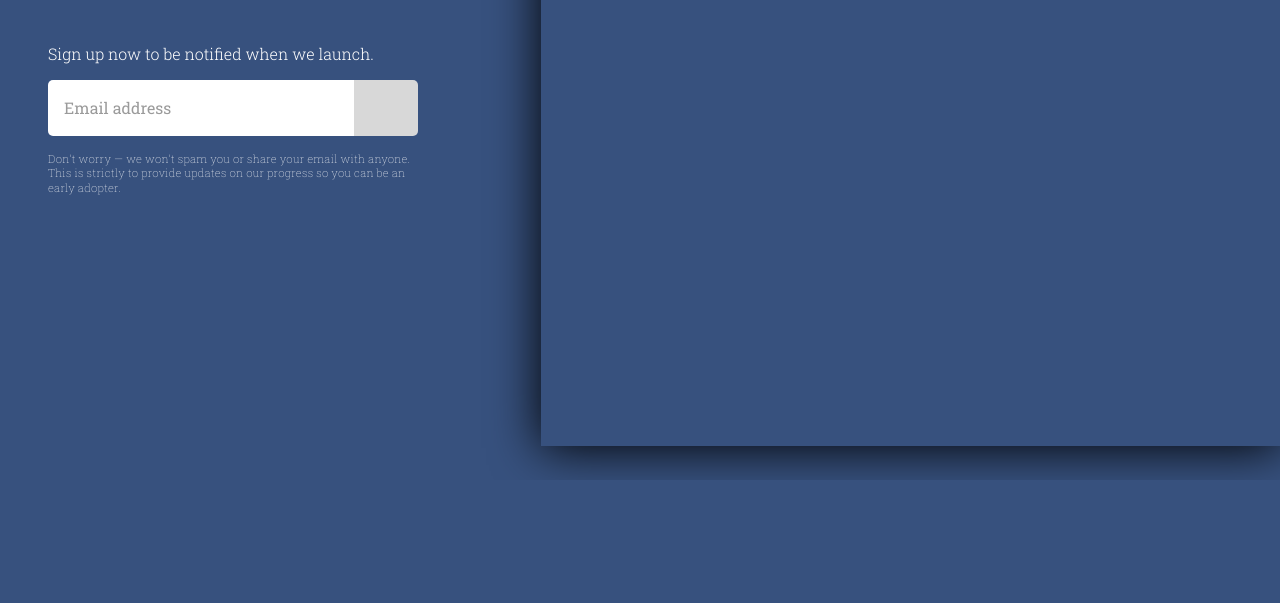
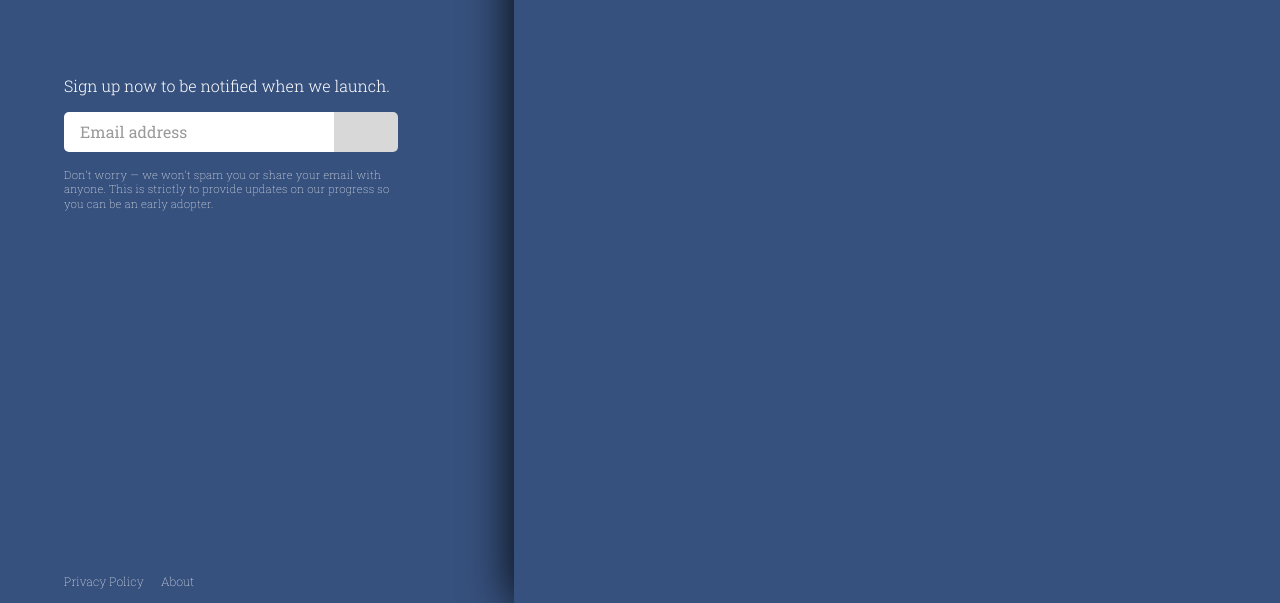
Before and after one commit to austinburks/narya-landing-page, a plain HTML site: page index.html in a window 1280 px wide. Shown: the part 320-923 px from the top of the page. Before the commit the page ends 800 px from the top, so only its background shows below. Drawn offline with Linux system fonts and the light colour scheme.

Commit message:
Tweaked styling across laptop and desktop sizes.

```diff
--- a/css/reset.css
+++ b/css/reset.css
@@ -46,3 +46,7 @@ table {
 	border-collapse: collapse;
 	border-spacing: 0;
 }
+
+*, *::before, *::after {
+	box-sizing: border-box;
+}
--- a/css/style.css
+++ b/css/style.css
@@ -1,9 +1,12 @@
+html, body {
+  min-height: 100vh;
+  font-size: 16px;
+  font-family: 'Roboto Slab', serif;
+}
 body {
   background-color: #37517E;
   color: white;
-  font-size: 16px;
-  font-family: 'Roboto Slab', serif;
-  height: 100%;
+  /* overflow: hidden; */
 }
 
 p {
@@ -15,7 +18,7 @@ p {
 
 .header {
   font-size: 1.7rem;
-  padding: 2rem 3rem;
+  padding: 3rem 4rem;
   font-weight: 300;
 }
 
@@ -23,19 +26,23 @@ p {
 
 .content-wrapper {
   display: flex;
-  padding: 1.5rem 0rem 0rem 3rem;
+  padding: 1.5rem 0rem 0rem 4rem;
+  justify-content: space-between;
+  min-height: 100vh;
+}
+
+.interest-wrapper {
+  max-width: 27.5%;
+  display: flex;
+  flex-direction: column;
   justify-content: space-between;
 }
 
-.interest-wrapper {
-  max-width: 30%;
-}
-
 .information-wrapper {
-  width: 60%;
+  width: 63%;
   border-radius: 10px 0 0 0;
   box-shadow: 0 2px 50px 0 #000000;
-  height: 100%;
+  min-height: 100%;
 }
 
 /* Interest wrapper (left side) styling */
@@ -94,6 +101,20 @@ button {
   line-height: 1.3;
 }
 
+.additional-links {
+  margin-bottom: 1rem;
+  font-weight: 100;
+  font-size: 0.75rem;
+}
+
+.additional-link {
+  letter-spacing: 0.05px;
+}
+
+.additional-link:nth-child(2) {
+  margin-left: 0.9rem;
+}
+
 /* Information wrapper (right side) styling */
 
 .tab-row {
@@ -120,7 +141,15 @@ button {
 }
 
 .tab-content-wrapper {
-  min-height: 31.5rem;
   padding: 2rem;
   font-weight: 300;
 }
+
+
+/* CSS media queries for responsive styling */
+
+@media only screen and (min-width: 1440px) {
+  html {
+    font-size: 20px;
+  }
+}
--- a/index.html
+++ b/index.html
@@ -1,8 +1,12 @@
 <!DOCTYPE html>
 <html>
  <head>
-  <meta charset="UTF-8">
+  <meta charset="utf-8">
+  <meta http-equiv="X-UA-Compatible" content="IE=edge">
   <title>Narya</title>
+  <meta name="viewport" content="width=device-width, initial-scale=1">
+  <meta name="description" content="narya interest page">
+  <meta name="robots" content="all">
   <link rel="stylesheet" href="css/reset.css" type="text/css">
   <link href="https://fonts.googleapis.com/css?family=Roboto+Slab:100,300,400,700" rel="stylesheet">
   <link rel="stylesheet" href="css/reset.css" type="text/css">
@@ -14,6 +18,7 @@
    </div>
    <div class='content-wrapper'>
      <div class='interest-wrapper'>
+      <div>
         <p class='main-text'>
             Take control of your online identity.
         </p>
@@ -31,6 +36,15 @@
           <p class='disclaimer-text'>
             Don’t worry — we won’t spam you or share your email with anyone. This is strictly to provide updates on our progress so you can be an early adopter.
           </p>
+        </div>
+      </div>
+      <div class='additional-links'>
+        <span class='additional-link'>
+          Privacy Policy
+        </span>
+        <span class='additional-link'>
+          About
+        </span>
       </div>
      </div>
      <div class='information-wrapper'>
```
Lines whose indentation alone changed are shown as unchanged.
